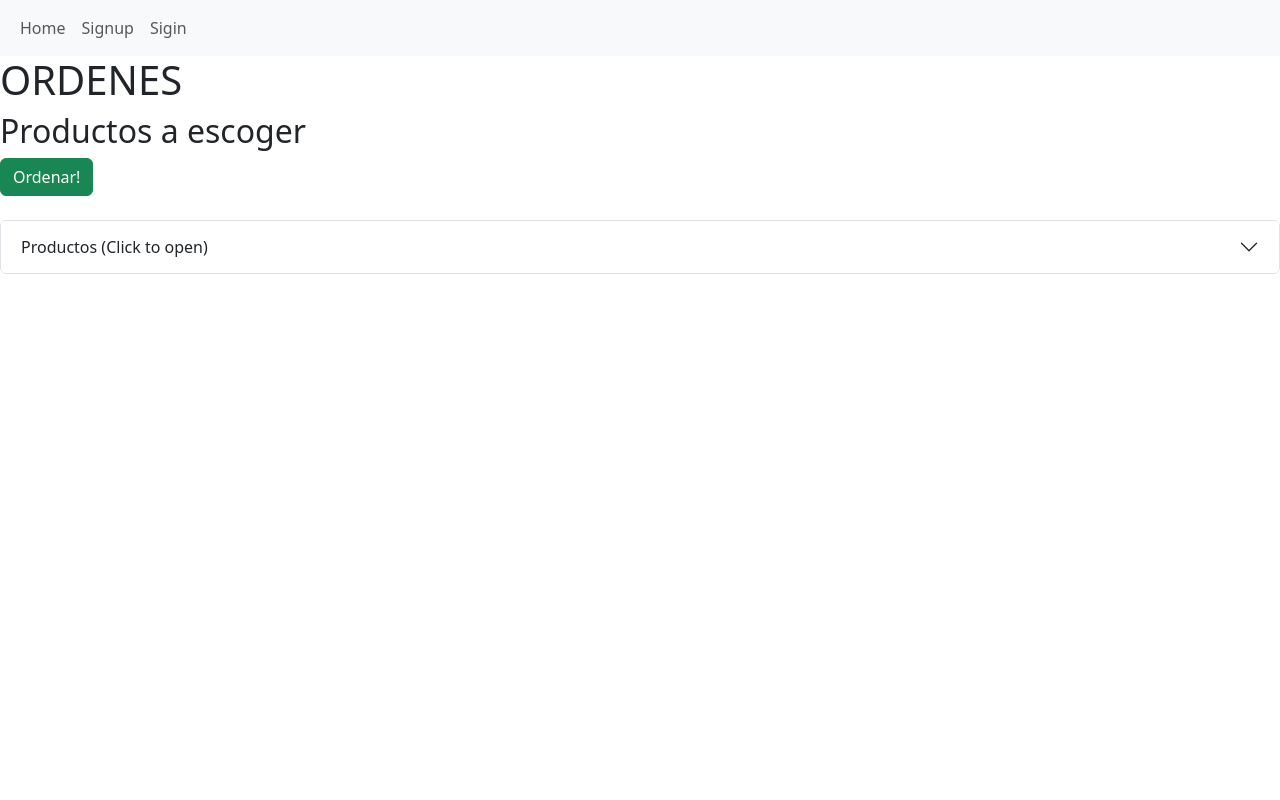
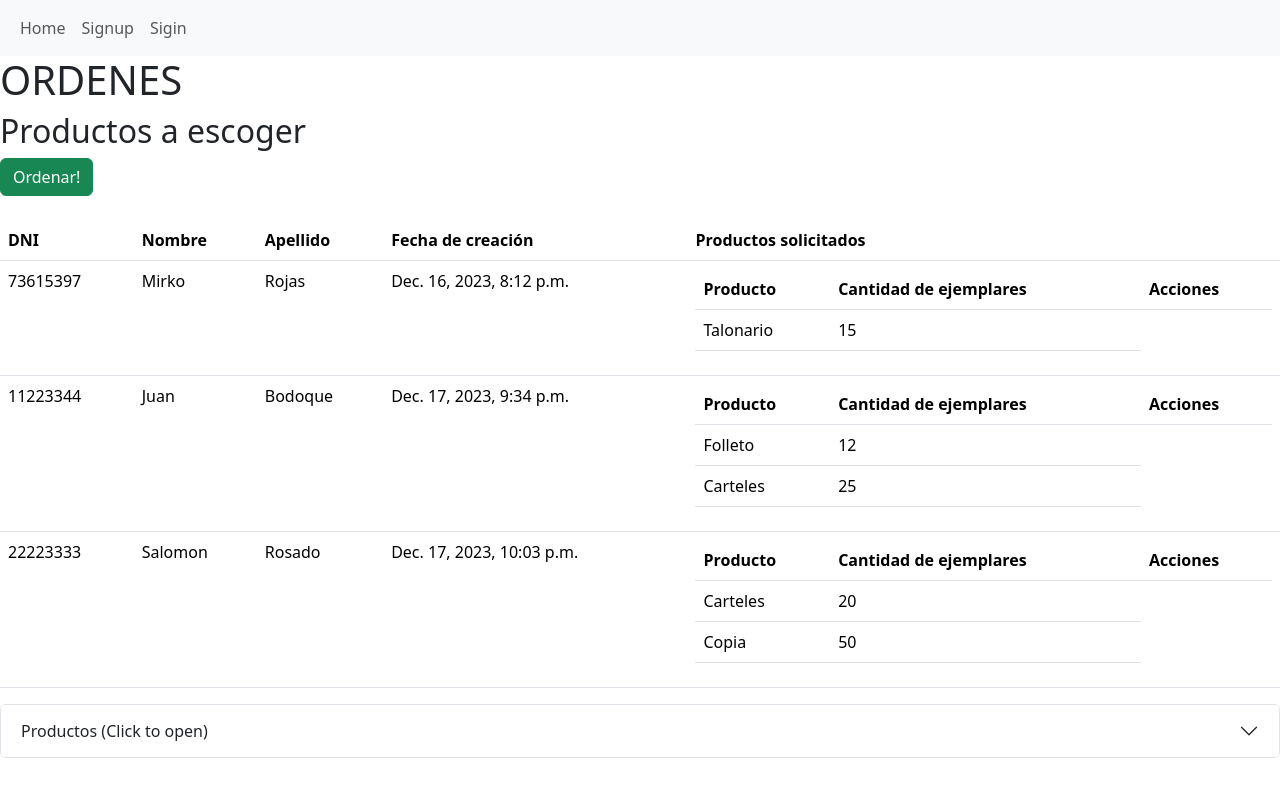
Before and after one commit to MirkoRZ/ProyectoGitDjango, a Django app: page /ordenes/ in a window 1280 px wide. Run offline with Django 4.2, Linux system fonts and the light colour scheme; data comes from the database, SQL or seed files in the repository; both versions use the stored data as it was after the commit.

Commit message:
Corrigiendo el registro de ordenes

```diff
--- a/printstore/ordenes/models.py
+++ b/printstore/ordenes/models.py
@@ -26,5 +26,5 @@ class DetalleOrden(models.Model):
 
 class DetalleOrdenProductoEspecificacion(models.Model):
     fk_id_detalle_orden = models.ForeignKey(DetalleOrden,on_delete=models.CASCADE)
-    fk_id_producto_especificacion = models.ForeignKey(ProductoEspecificacion,on_delete=models.CASCADE)
+    fk_id_producto_especificacion = models.ForeignKey(ProductoEspecificacion,null=True, on_delete=models.SET_NULL)
     valor_seleccionado = models.IntegerField()
--- a/printstore/ordenes/templates/ordenes.html
+++ b/printstore/ordenes/templates/ordenes.html
@@ -7,19 +7,50 @@
 <br>
 <dialog id="DetalleOrden" style="width: 90vw; text-align: center;"></dialog>
 <div id="cestaCompras"></div>
-{% comment %} <button data-bs-toggle="collapse" data-bs-target="#div_productos">Productos</button>
-<div id="div_productos" class="collapse">
-    {% for p in productos %}
-        <details id="details{{p.id}}">
-            <summary style="font-weight: bold;"><dfn>{{p.nombre}}</dfn></summary>
-            <div>
-                <dd>{{p.descripcion}}</dd>
-            </div>
-            <br>
-            &emsp;<button class="aniadir-producto" data-id-producto = '{{p.id}}'>Aniadir</button>
-        </details>
-    {% endfor %}
-</div> {% endcomment %}
+<table class="table">
+    <thead>
+      <tr>
+        <th scope="col">DNI</th>
+        <th scope="col">Nombre</th>
+        <th scope="col">Apellido</th>
+        <th scope="col">Fecha de creación</th>
+        <th scope="col">Productos solicitados</th>
+      </tr>
+    </thead>
+    <tbody>
+      {% for orden in ordenes %}
+        <tr>
+            <td>{{orden.dni_cliente}}</td>
+            <td>{{orden.nombre_cliente}}</td>
+            <td>{{orden.apellido_cliente}}</td>
+            <td>{{orden.creado}}</td>
+            <td>
+                <table class="table">
+                    <thead>
+                        <tr>
+                            <th scope="col">Producto</th>
+                            <th scope="col">Cantidad de ejemplares</th>
+                            <th scope="col">Acciones</th>
+                        </tr>
+                    </thead>
+                    <tbody>
+                        {% for detalle in orden.detalleorden_set.all %}
+                            <tr>
+                                <td>
+                                    {% if detalle.detalleordenproductoespecificacion_set.all.count > 0 %}
+                                        {{detalle.detalleordenproductoespecificacion_set.first.fk_id_producto_especificacion.fk_id_producto.nombre}}
+                                    {% endif %}
+                                </td>
+                                <td>{{ detalle.cantidad_ejemplares }}</td>
+                            </tr>
+                        {% endfor %}
+                    </tbody>
+                </table>
+            </td>
+        </tr>
+      {% endfor %}
+    </tbody>
+  </table>
 <div class="accordion" id="accordionProductos">
 <div class="accordion-item">
     <h2 class="accordion-header" id="headingProductos">
@@ -98,9 +129,9 @@
                     <br>
                     <h3>Detalles de cliente</h3>
                     <p><label type="text" for="nombre_cliente">Nombre del cliente:</label></p>
-                    <p><input type="text" id="nombre_cliente" name="nombre_cliente"></p>
+                    <p><input type="text" pattern="[a-zA-Z]+" id="nombre_cliente" name="nombre_cliente"></p>
                     <p><label type="text" for="apellido_cliente">Apellido del cliente:</label></p>
-                    <p><input type="text" id="apellido_cliente" name="apellido_cliente"></p>
+                    <p><input type="text" pattern="[a-zA-Z]+" id="apellido_cliente" name="apellido_cliente"></p>
                     <p><label type="text" for="dni_cliente">DNI del cliente:</label></p>
                     <p><input type="number" id="dni_cliente" name="dni_cliente"></p>
                 </div>
@@ -205,6 +236,8 @@
             'X-CSRFToken': CSRFToken
             },
             body:JSON.stringify(data)
+        }).then(response => {
+            window.location.href = '/ordenes';
         }).catch(error => console.error('Error en la solicitud fetch:', error));
     }
 
--- a/printstore/ordenes/views.py
+++ b/printstore/ordenes/views.py
@@ -1,4 +1,4 @@
-from django.shortcuts import render
+from django.shortcuts import render,redirect
 from django.core.serializers import serialize
 from productos.models import *
 from .models import *
@@ -52,17 +52,19 @@ def Ordenes(request):
 def Create_orden(request):
     if request.method == 'POST':
         response = json.loads(request.body)
-        print(response)
         defaultDatas = [] #DetalleOrdem
         uniqueDatas = [] #ProductoEspecificacion
         objOrden = {'nombre_cliente': "", 'apellido_cliente': "", 'dni_cliente':0,'fecha_entrega':None}
-        for id in response['array_id_productos']:
+        for producto_id in response['array_id_productos']:
             print(id)
+            currentProducto = Producto.objects.get(id=producto_id)
+            print(currentProducto)
             for data in response['data']:
+                print(data)
                 objDefaultData = {'id_producto':0,'nombre_attr':"",'valor':''}
                 objUniqueAttr = {'id_producto':0,'id_especificacion':0,'valor_seleccionado':"",'tipo_dato':""}
                 objClienteData = {'attr':"",'valor':""}
-                if str(data['id']).split('_')[0] == 'id' and int(str(data['id']).split('_')[len(str(data['id']).split('_'))-1]) == id:
+                if str(data['id']).split('_')[0] == 'id' and int(str(data['id']).split('_')[len(str(data['id']).split('_'))-1]) == producto_id:
                     objDefaultData['id_producto']=int(str(data['id']).split('_')[len(str(data['id']).split('_'))-1])
                     objDefaultData['nombre_attr']=str(str(data['id']).split('_')[1])
                     objDefaultData['valor']=float(data['value']) if (data['type']=="number") else data['value']
@@ -78,7 +80,7 @@ def Create_orden(request):
                     else :
                         objOrden['dni_cliente'] = objClienteData['valor']
 
-                else:
+                elif str(data['id']).split('_')[0] == currentProducto.nombre:
                     objUniqueAttr['id_producto']=int(str(data['id']).split('_')[len(str(data['id']).split('_'))-2])
                     objUniqueAttr['id_especificacion']=int(str(data['id']).split('_')[len(str(data['id']).split('_'))-1])
                     especificacionActual = Especificacion.objects.get(id=int(str(data['id']).split('_')[len(str(data['id']).split('_'))-1]))
@@ -94,18 +96,34 @@ def Create_orden(request):
 
         for array_id in response['array_id_productos']:
             objDetalleOrden={'fk_id_orden':ordenRegistrada,'cantidad_ejemplares':0,'colores_impresion':"",'ancho':0,'largo':0}
+
             objDetalleOrden['cantidad_ejemplares']=int(list(e for e in defaultDatas if (e['nombre_attr']  == "cantidad" and int(e['id_producto'])==array_id))[0]['valor'])
             objDetalleOrden['colores_impresion']=str(list(e for e in defaultDatas if (e['nombre_attr']  == "colores" and int(e['id_producto'])==array_id))[0]['valor'])
             objDetalleOrden['largo']=float(list(e for e in defaultDatas if (e['nombre_attr']  == "largo" and int(e['id_producto'])==array_id))[0]['valor'])
             objDetalleOrden['ancho']=float(list(e for e in defaultDatas if (e['nombre_attr']  == "ancho" and int(e['id_producto'])==array_id))[0]['valor'])
             print(objDetalleOrden)
             detalleOrdenRegistrado = DetalleOrden.objects.create(**objDetalleOrden)
-
-            for objEsp in uniqueDatas:
-                objProductoEspecificacion = ProductoEspecificacion.objects.filter(fk_id_producto=array_id,fk_id_especificacion=int(objEsp['id_especificacion'])).first()
-                objDetalleOrdenProductoEspecificacion = {'fk_id_detalle_orden':detalleOrdenRegistrado,'fk_id_producto_especificacion':objProductoEspecificacion,'valor_seleccionado':objEsp['valor_seleccionado']}
+            objDetalleOrdenProductoEspecificacion = {
+                'fk_id_detalle_orden':detalleOrdenRegistrado,
+                'fk_id_producto_especificacion':None,
+                'valor_seleccionado':0
+                }
+            print(uniqueDatas)
+            objProductoEspecificacion = None
+            print(list(x for x in uniqueDatas if (int(x['id_producto']) == int(array_id))),"-Longitud:",len(list(x for x in uniqueDatas if (int(x['id_producto']) == int(array_id)))))
+            if len(list(x for x in uniqueDatas if (int(x['id_producto']) == array_id))) != 0:
+                for objEsp in list(x for x in uniqueDatas if (int(x['id_producto']) == array_id)):
+                    objProductoEspecificacion = ProductoEspecificacion.objects.filter(fk_id_producto=array_id,fk_id_especificacion=int(objEsp['id_especificacion'])).first()
+                    objDetalleOrdenProductoEspecificacion['fk_id_producto_especificacion'] = objProductoEspecificacion
+                    objDetalleOrdenProductoEspecificacion['valor_seleccionado'] = objEsp['valor_seleccionado']
+                    DetalleOrdenProductoEspecificacion.objects.create(**objDetalleOrdenProductoEspecificacion)
+                    print(objDetalleOrdenProductoEspecificacion)
+                print(detalleOrdenRegistrado)
+            else:
+                objProductoEspecificacion = ProductoEspecificacion.objects.filter(fk_id_producto=array_id).first()
+                objDetalleOrdenProductoEspecificacion['fk_id_producto_especificacion'] = objProductoEspecificacion
+                objDetalleOrdenProductoEspecificacion['valor_seleccionado'] = 0
                 DetalleOrdenProductoEspecificacion.objects.create(**objDetalleOrdenProductoEspecificacion)
-            print(detalleOrdenRegistrado)
 
         # print("Cliente data".center(50,'-'))
         # print(dataCliente)
@@ -113,6 +131,6 @@ def Create_orden(request):
         # print(defaultDatas)
         # print("Unique data".center(50,'-'))
         # print(uniqueDatas)
-        return HttpResponse(json.dumps(data))
+        return redirect('/ordenes')
     else:
         return HttpResponse('Invalid request method')
--- a/printstore/templates/base.html
+++ b/printstore/templates/base.html
@@ -5,6 +5,7 @@
     <meta name="viewport" content="width=device-width, initial-scale=1.0">
     <link href="https://cdn.jsdelivr.net/npm/bootstrap@5.3.2/dist/css/bootstrap.min.css" rel="stylesheet">
     <script src="https://cdn.jsdelivr.net/npm/bootstrap@5.3.2/dist/js/bootstrap.bundle.min.js"></script>
+    <script src="https://ajax.googleapis.com/ajax/libs/jquery/3.7.1/jquery.min.js"></script>
     <style>
         /* Estilos para los tabs y el contenido */
         .tab {
```
Also changed, not shown: printstore/db.sqlite3, printstore/ordenes/migrations/0002_alter_detalleorden_colores_impresion_and_more.py (added).
